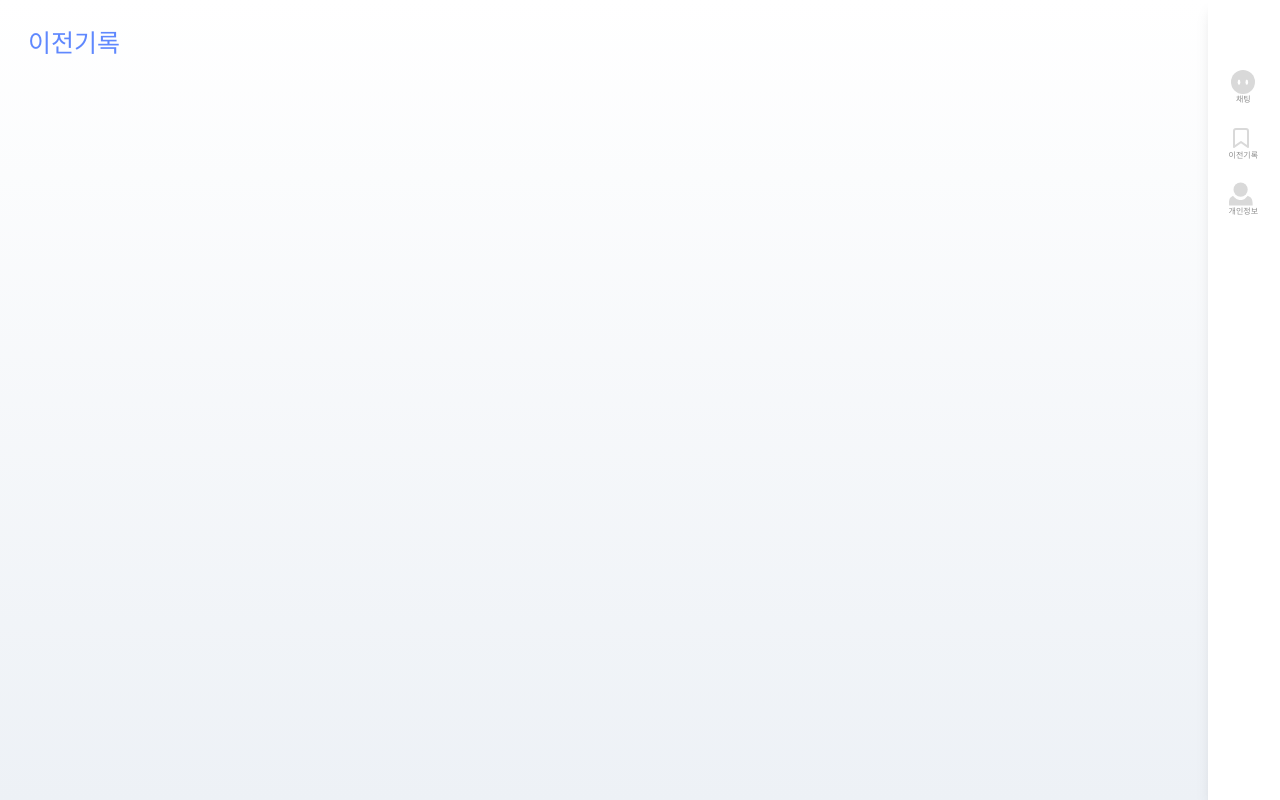
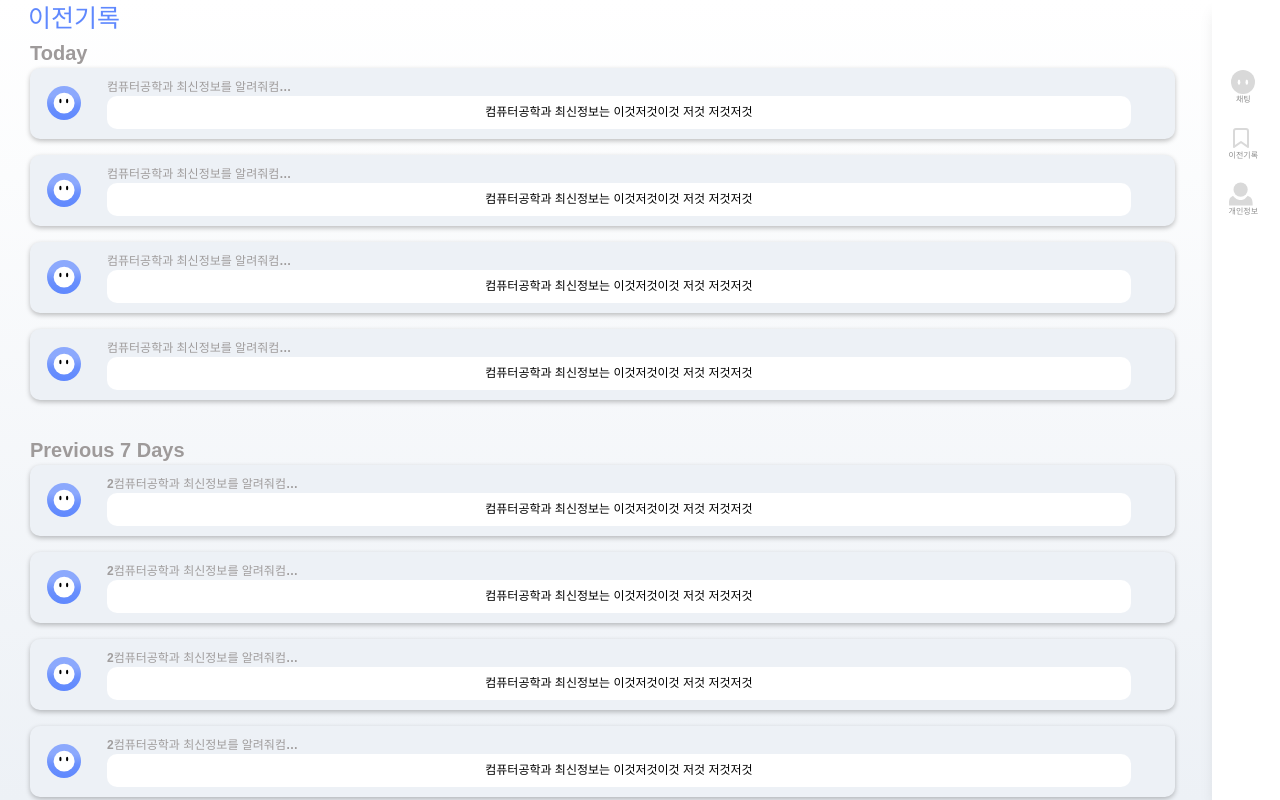
Before and after one commit to Kaggom/Kaggom_FE, a React (Vite) app: page /record in a window 1280 px wide. Built offline with nearby package versions, Linux system fonts and the light colour scheme.

Commit message:
✨ Feat : record 컴포넌트 추가

```diff
--- a/src/App.css
+++ b/src/App.css
@@ -9,5 +9,4 @@ html, body {
     padding: 0;
     width: 100%;
     height: 100%;
-    overflow: hidden; /* 페이지 전체 스크롤을 방지 */
 }
--- a/src/App.tsx
+++ b/src/App.tsx
@@ -20,7 +20,7 @@ function App() {
   return (
     <BrowserRouter>
       <div className="flex h-screen">
-        <main className="flex-grow flex flex-col ">
+        <main className="flex-grow flex h-auto overflow-y-auto">
           <Routes>
             <Route path="/" element={<Main />} />
             <Route path="/chat" element={<Chat />} />
--- a/src/components/SideBar.tsx
+++ b/src/components/SideBar.tsx
@@ -29,7 +29,7 @@ function SideBar() {
 
     // () => 함수(인자)로 써야 인자를 지정가능함
     return (
-        <div className="relative w-[72px] top-0 right-0 h-full bg-white shadow-lg flex">
+        <div className="relative w-[72px] h-full top-0 right-0  bg-white shadow-lg flex">
             <nav className="absolute right-[22px] top-[54px] flex flex-col items-center space-y-[20px] mt-4 justify-center">
                 <button onClick={() =>handleChange('chat')}>
                     <img
--- a/src/pages/Record/Record.tsx
+++ b/src/pages/Record/Record.tsx
@@ -3,7 +3,7 @@ import RecordDetail from "./components/RecordDetail";
 function Record() {
     return (
         <div
-            className="flex flex-col h-screen w-full" // 전체 높이와 너비를 설정
+            className="flex flex-row h-auto min-h-screen w-screen" // 전체 높이와 너비를 설정
         >
                 <RecordDetail />
             </div>
--- a/src/pages/Record/components/Header.tsx
+++ b/src/pages/Record/components/Header.tsx
@@ -1,6 +1,6 @@
 const Header = () => {
     return(
-        <div className="w-[100%] h-[87px] flex items-center ml-[28px]">
+        <div className="w-[100%] h-[87px] flex flex-grow items-center ml-[28px]">
             <h1 className="font-pretendard font-bold text-[25px] text-blue">
                 이전기록
             </h1>
--- a/src/pages/Record/components/RecordBox.tsx
+++ b/src/pages/Record/components/RecordBox.tsx
@@ -0,0 +1,34 @@
+import KaggomProfile from "../../../assets/Kaggom.svg"
+
+interface Props {
+    userChat : string;
+    kaggomChat : string;
+}
+
+const RecordBox = ({userChat, kaggomChat}: Props) => {
+    return (
+        <div className="flex flex-row h-[71px] rounded-[10px] bg-[#EDF1F6] border-[#E4E1E1] justify-between items-center"
+            style={{
+                boxShadow: `0px 2px 5px 0px rgba(0, 0, 0, 0.25)`,
+            }}
+        >
+            <img src = {KaggomProfile} alt = "캐곰 프로필"
+                className="flex ml-[17px] w-[34px] h-[34px]" />
+            <div className="flex flex-col flex-grow mr-[22px] ml-[26px] max-w-full">
+                <p className="font-semibold font-pretendard text-[#A09D9D] text-[12px] max-w-[193px] whitespace-nowrap overflow-hidden text-ellipsis">
+                    {userChat}
+                </p>
+                <div className="flex flex-grow mr-[22px] rounded-[10px] border-[#E4E1E1] justify-center items-center bg-white h-[33px] min-w-0 max-w-full">
+                    <p className="font-semibold font-pretendard text-black text-[12px] mr-[8px] ml-[8px] whitespace-nowrap overflow-hidden text-ellipsis">
+                        {kaggomChat}
+                    </p>
+                </div>
+            </div>
+        </div>
+    );
+}
+
+export default RecordBox;
+
+// 컴퓨터공학과 최신정보를 알려줘컴퓨터공학과 최신정보를 알려줘컴퓨터공학과 최신정보를 알려줘
+// 컴퓨터공학과 최신정보는 이것저것이것 저것 저것저것
--- a/src/pages/Record/components/RecordDetail.tsx
+++ b/src/pages/Record/components/RecordDetail.tsx
@@ -1,12 +1,55 @@
 import Header from "./Header";
+import RecordBox from "./RecordBox";
 
+const Dumy = [
+    {userChat : "컴퓨터공학과 최신정보를 알려줘컴퓨터공학과 최신정보", kaggomChat : "컴퓨터공학과 최신정보는 이것저것이것 저것 저것저것" },
+    {userChat : "컴퓨터공학과 최신정보를 알려줘컴퓨터공학과 최신정보", kaggomChat : "컴퓨터공학과 최신정보는 이것저것이것 저것 저것저것" },
+    {userChat : "컴퓨터공학과 최신정보를 알려줘컴퓨터공학과 최신정보", kaggomChat : "컴퓨터공학과 최신정보는 이것저것이것 저것 저것저것" },
+    {userChat : "컴퓨터공학과 최신정보를 알려줘컴퓨터공학과 최신정보", kaggomChat : "컴퓨터공학과 최신정보는 이것저것이것 저것 저것저것" }
+]
+
+const Dumy2 = [
+    {userChat : "2컴퓨터공학과 최신정보를 알려줘컴퓨터공학과 최신정보", kaggomChat : "컴퓨터공학과 최신정보는 이것저것이것 저것 저것저것" },
+    {userChat : "2컴퓨터공학과 최신정보를 알려줘컴퓨터공학과 최신정보", kaggomChat : "컴퓨터공학과 최신정보는 이것저것이것 저것 저것저것" },
+    {userChat : "2컴퓨터공학과 최신정보를 알려줘컴퓨터공학과 최신정보", kaggomChat : "컴퓨터공학과 최신정보는 이것저것이것 저것 저것저것" },
+    {userChat : "2컴퓨터공학과 최신정보를 알려줘컴퓨터공학과 최신정보", kaggomChat : "컴퓨터공학과 최신정보는 이것저것이것 저것 저것저것" }
+]
 
 const RecordDetail = () => {
     return (
-        <div className=" w-[100%] h-screen bg-gradient-to-b from-white to-[#EDF1F6] flex flex-col">
+        <>
+        <div className="bg-gradient-to-b from-white to-[#EDF1F6] flex flex-col h-auto flex-grow overflow-y-auto w-fit">
             <Header />
+            <div className="flex flex-col mr-[37px] ml-[30px] flex-grow">
+                <p className="text-[#9E9A9A] text-[20px] font-pretendard font-semibold">
+                    Today
+                </p>
+                <div className="flex flex-col space-y-4">
+                    {Dumy.map((data, index) => (
+                        <RecordBox
+                            key={index}
+                            userChat={data.userChat}
+                            kaggomChat={data.kaggomChat}
+                        />
+                    ))}
+                </div>
+            </div>
+            <div className="flex flex-col mr-[37px] ml-[30px] mt-[35px] mb-16 flex-grow">
+                <p className="text-[#9E9A9A] text-[20px] font-pretendard font-semibold">
+                    Previous 7 Days
+                </p>
+                <div className="flex flex-col space-y-4">
+                    {Dumy2.map((data, index) => (
+                        <RecordBox
+                            key={index}
+                            userChat={data.userChat}
+                            kaggomChat={data.kaggomChat}
+                        />
+                    ))}
+                </div>
+            </div>
         </div>
-
+        </>
     );
 }
 
--- a/src/pages/UserEdit/UserEdit.tsx
+++ b/src/pages/UserEdit/UserEdit.tsx
@@ -1,11 +1,13 @@
+import SideBar from "../../components/SideBar";
 import UserDetail from "./components/UserDetail";
 
 function UserEdit() {
     return (
         <div
-        className="flex flex-col h-screen w-full" // 전체 높이와 너비를 설정
+        className="flex flex-row" // 전체 높이와 너비를 설정
     >
                 <UserDetail />
+                < SideBar />
             </div>
         );
 }
```
